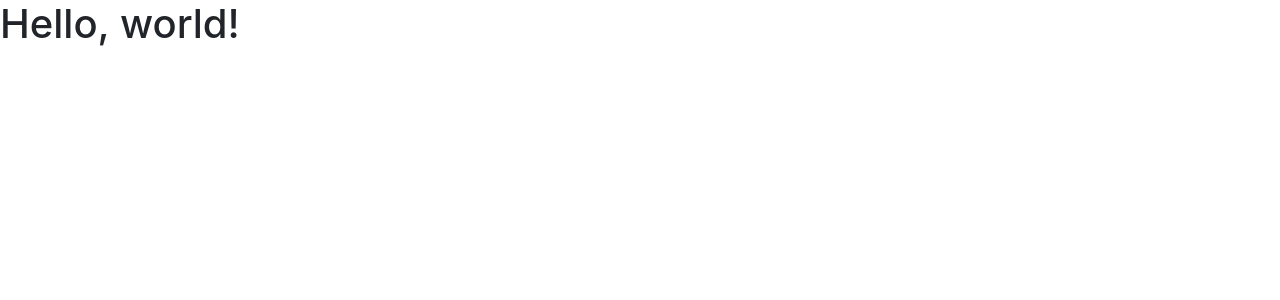
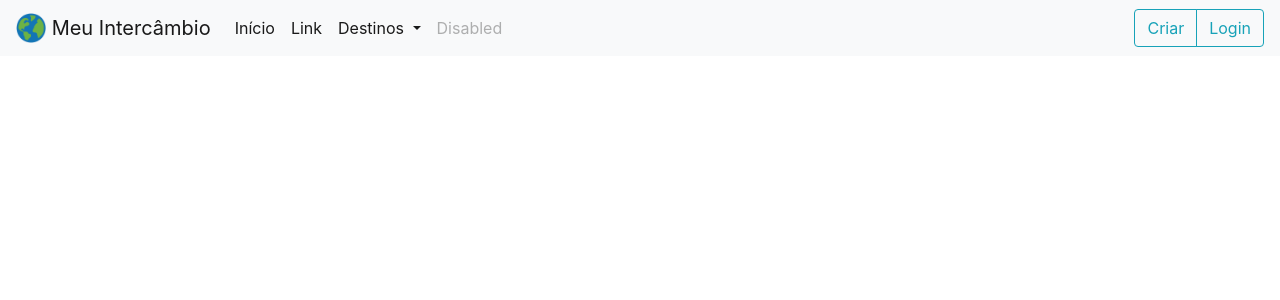
Before and after one commit to felipelm3g/MeuIntercambio, a PHP site: page / in a window 1280 px wide. Shown: the top 300 px of the page. Run offline with PHP 8.4, Linux system fonts and the light colour scheme.

Commit message:
Felipe
21.02.2019

```diff
--- a/index.php
+++ b/index.php
@@ -5,13 +5,63 @@
         <meta name="viewport" content="width=device-width, initial-scale=1, shrink-to-fit=no">
         <link rel="stylesheet" href="https://stackpath.bootstrapcdn.com/bootstrap/4.3.1/css/bootstrap.min.css" integrity="sha384-ggOyR0iXCbMQv3Xipma34MD+dH/1fQ784/j6cY/iJTQUOhcWr7x9JvoRxT2MZw1T" crossorigin="anonymous">
 
-        <title>Hello, world!</title>
+        <title>Meu Intercâmbio</title>
 
         <!-- Favicon -->
         <link rel="shortcut icon" href="imgs/favicon.ico" />
     </head>
     <body>
-        <h1>Hello, world!</h1>
+        <nav class="navbar navbar-expand-lg navbar-light bg-light">
+            <a class="navbar-brand" href="#">
+                <img src="imgs/icone.png" width="30" height="30" class="d-inline-block align-top" alt="">
+                Meu Intercâmbio
+            </a>
+            <button class="navbar-toggler" type="button" data-toggle="collapse" data-target="#navbarSupportedContent" aria-controls="navbarSupportedContent" aria-expanded="false" aria-label="Toggle navigation">
+                <span class="navbar-toggler-icon"></span>
+            </button>
+
+            <div class="collapse navbar-collapse" id="navbarSupportedContent">
+                <ul class="navbar-nav mr-auto">
+                    <li class="nav-item active">
+                        <a class="nav-link" href="#">Início</a>
+                    </li>
+                    <li class="nav-item active">
+                        <a class="nav-link" href="#">Link </a>
+                    </li>
+                    <li class="nav-item dropdown active">
+                        <a class="nav-link dropdown-toggle" href="#" id="navbarDropdown" role="button" data-toggle="dropdown" aria-haspopup="true" aria-expanded="false">
+                            Destinos
+                        </a>
+                        <div class="dropdown-menu" aria-labelledby="navbarDropdown">
+                            <a class="dropdown-item" href="#"><img src="https://upload.wikimedia.org/wikipedia/commons/thumb/0/05/Flag_of_Brazil.svg/1280px-Flag_of_Brazil.svg.png" width="28.5" height="20" style="border-radius: 3px;box-shadow: 1px 1px 2px 0px rgba(125,125,125,1);" />&nbsp; Austrália</a>
+                            <a class="dropdown-item" href="#"><img src="https://upload.wikimedia.org/wikipedia/commons/thumb/d/d9/Flag_of_Canada_%28Pantone%29.svg/1200px-Flag_of_Canada_%28Pantone%29.svg.png" width="28.5" height="20" style="border-radius: 3px;box-shadow: 1px 1px 2px 0px rgba(125,125,125,1);" />&nbsp; Canadá</a>
+                            <a class="dropdown-item" href="#"><img src="https://upload.wikimedia.org/wikipedia/commons/thumb/a/a4/Flag_of_the_United_States.svg/2000px-Flag_of_the_United_States.svg.png" width="28.5" height="20" style="border-radius: 3px;box-shadow: 1px 1px 2px 0px rgba(125,125,125,1);" />&nbsp; Estados Unidos</a>
+                            <a class="dropdown-item" href="#"><img src="https://cdn.shortpixel.ai/client/q_glossy,ret_img,w_700,h_420/https://www.canallondres.tv/wp-content/uploads/2017/10/Bandeira-da-Gra-Bretanha.png" width="28.5" height="20" style="border-radius: 3px;box-shadow: 1px 1px 2px 0px rgba(125,125,125,1);" />&nbsp; Inglaterra</a>
+                            <a class="dropdown-item" href="#"><img src="https://i1.wp.com/www.eurodicas.com.br/wp-content/uploads/2018/05/cores-da-bandeira-da-irlanda.jpg?zoom=2.625&w=1000&ssl=1" width="28.5" height="20" style="border-radius: 3px;box-shadow: 1px 1px 2px 0px rgba(125,125,125,1);" />&nbsp; Irlanda</a>
+                            <a class="dropdown-item" href="#"><img src="https://www.estudopratico.com.br/wp-content/uploads/2017/02/significado-da-bandeira-de-malta.jpg" width="28.5" height="20" style="border-radius: 3px;box-shadow: 1px 1px 2px 0px rgba(125,125,125,1);" />&nbsp; Malta</a>
+                            <div class="dropdown-divider"></div>
+                            <a class="dropdown-item" href="#">Promocionais</a>
+                        </div>
+                    </li>
+                    <li class="nav-item">
+                        <a class="nav-link disabled" href="#">Disabled</a>
+                    </li>
+                </ul>
+                <!--                <form class="form-inline my-2 my-lg-0">
+                                    <input class="form-control mr-sm-2" type="search" placeholder="Search" aria-label="Search">
+                                    <button class="btn btn-outline-success my-2 my-sm-0" type="submit">Search</button>
+                                </form>-->
+                <div class="btn-group btn-group-toggle" data-toggle="buttons">
+                    <label class="btn btn-outline-info my-2 my-sm-0">
+                        <input type="radio" name="options" id="option1" autocomplete="off" checked> Criar
+                    </label>
+                    <label class="btn btn-outline-info my-2 my-sm-0">
+                        <input type="radio" name="options" id="option2" autocomplete="off"> Login
+                    </label>
+                </div>
+
+            </div>
+        </nav>
 
         <?php
         // put your code here
```
